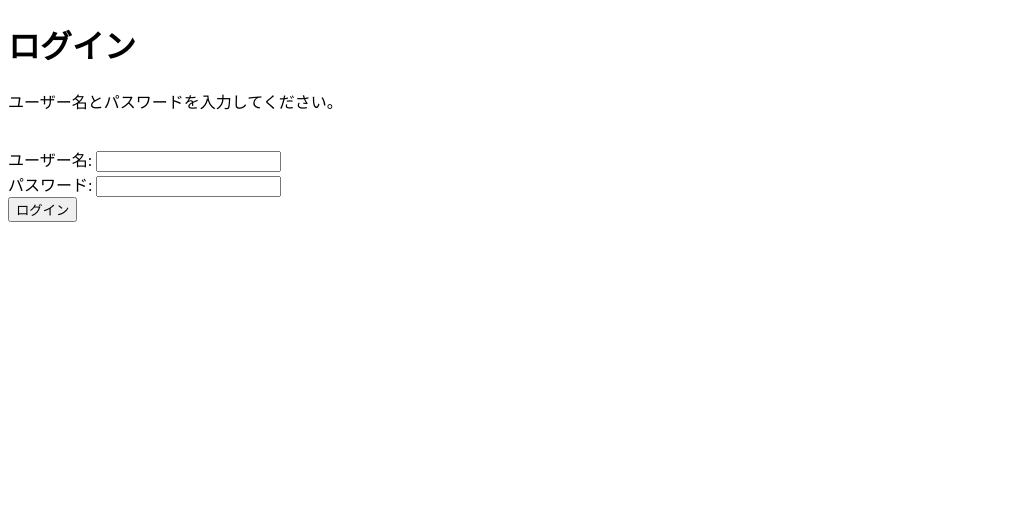
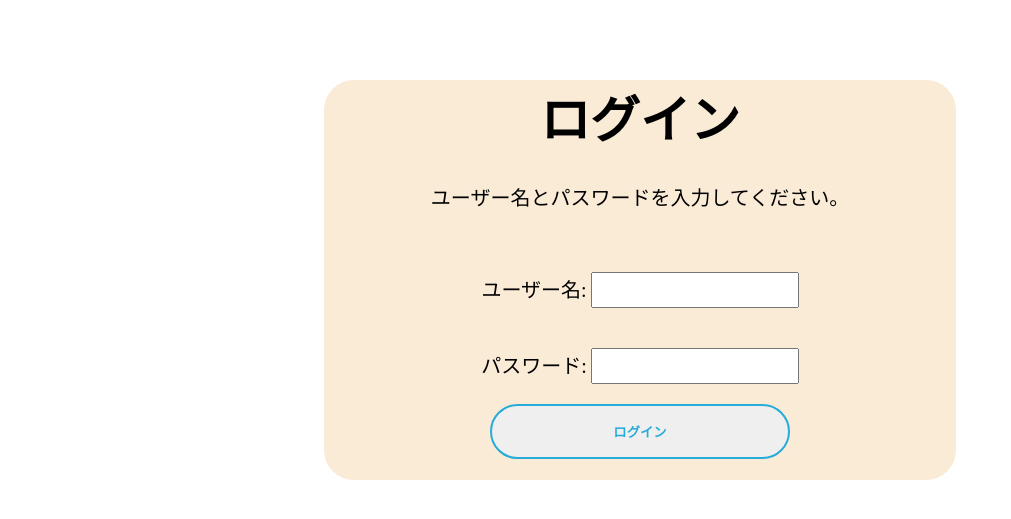
Before and after one commit to tenda-saeki-shuto/speech, a PHP site: page /login.php in a window 1280 px wide. Shown: the top 519 px of the page, without its empty margins (0-1011 px from the left). Run offline with PHP 8.4, Linux system fonts and the light colour scheme.

Commit message:
スタイルを変更しました

```diff
--- a/login.php
+++ b/login.php
@@ -39,13 +39,15 @@ if(isset($_POST['username']) && isset($_POST['password'])) {
 <head>
     <meta charset="UTF-8">
     <meta name="viewport" content="width=, initial-scale=1.0">
+    <link rel="stylesheet" href="login_style.css">
     <title>ログイン</title>
 </head>
 <body>
+    <div class="contents">
         <h1>ログイン</h1>
         <p>ユーザー名とパスワードを入力してください。</p>
         <form action="login.php" method="post">
-        <font color="red">
+            <font color="red" size="4">
             <?php echo isset($error_msg) ? $error_msg : ''; ?><br>
             </font>
             <label for="username">ユーザー名:</label>
@@ -54,6 +56,7 @@ if(isset($_POST['username']) && isset($_POST['password'])) {
             <label for="password">パスワード:</label>
             <input type="password" id="password" name="password" required>
             <br>
-        <button type="submit">ログイン</button>
+            <button type="submit" class="btn_03">ログイン</button>
+    </div>
 </body>
 </html>
--- /dev/null
+++ b/login_style.css
@@ -0,0 +1,55 @@
+.contents {
+  text-align: center;
+  background-color: antiquewhite;
+  width: 50%;
+  height: 400px;
+  margin: auto;
+  position: relative;
+  top: 50px;
+  border-radius: 30px;
+}
+
+.contents h1 {
+  font-size: 50px;
+  color: black;
+  margin-top: 30px;
+  margin-bottom: 30px;
+}
+
+p {
+  font-size: 20px;
+  color: black;
+  margin-top: 20px;
+}
+
+input {
+  width: 200px;
+  height: 30px;
+  font-size: 20px;
+  margin-top: 20px;
+  margin-bottom: 20px;
+}
+
+label {
+  font-size: 20px;
+  color: black;
+}
+
+.btn_03 {
+  display: block;
+  text-align: center;
+  vertical-align: middle;
+  text-decoration: none;
+  width: 300px;
+  margin: auto;
+  padding: 1rem 4rem;
+  font-weight: bold;
+  border: 2px solid #27acd9;
+  color: #27acd9;
+  border-radius: 100vh;
+  transition: 0.5s;
+}
+.btn_03:hover {
+  color: #fff;
+  background: #27acd9;
+}
--- a/registration.php
+++ b/registration.php
@@ -41,9 +41,11 @@ require_once 'myPDO.php'; // 独自PDOクラスを読み込み
 <head>
     <meta charset="UTF-8">
     <meta name="viewport" content="width=device-width, initial-scale=1.0">
+    <link rel="stylesheet" href="login_style.css">
     <title>新規登録</title>
 </head>
 <body>
+    <div class="contents">
     <h1>新規登録</h1>
     <p>ユーザー名とパスワードを入力してください。</p>
     <font color="red">
@@ -56,9 +58,9 @@ require_once 'myPDO.php'; // 独自PDOクラスを読み込み
         <label for="password">パスワード:</label>
         <input type="password" id="password" name="password" required>
         <br>
-        <button type="submit">登録</button>
+        <button type="submit" class="btn_03">登録</button>
     </form>
-
+    </div>
 
 </body>
 </html>
```
Lines whose indentation alone changed are shown as unchanged.
